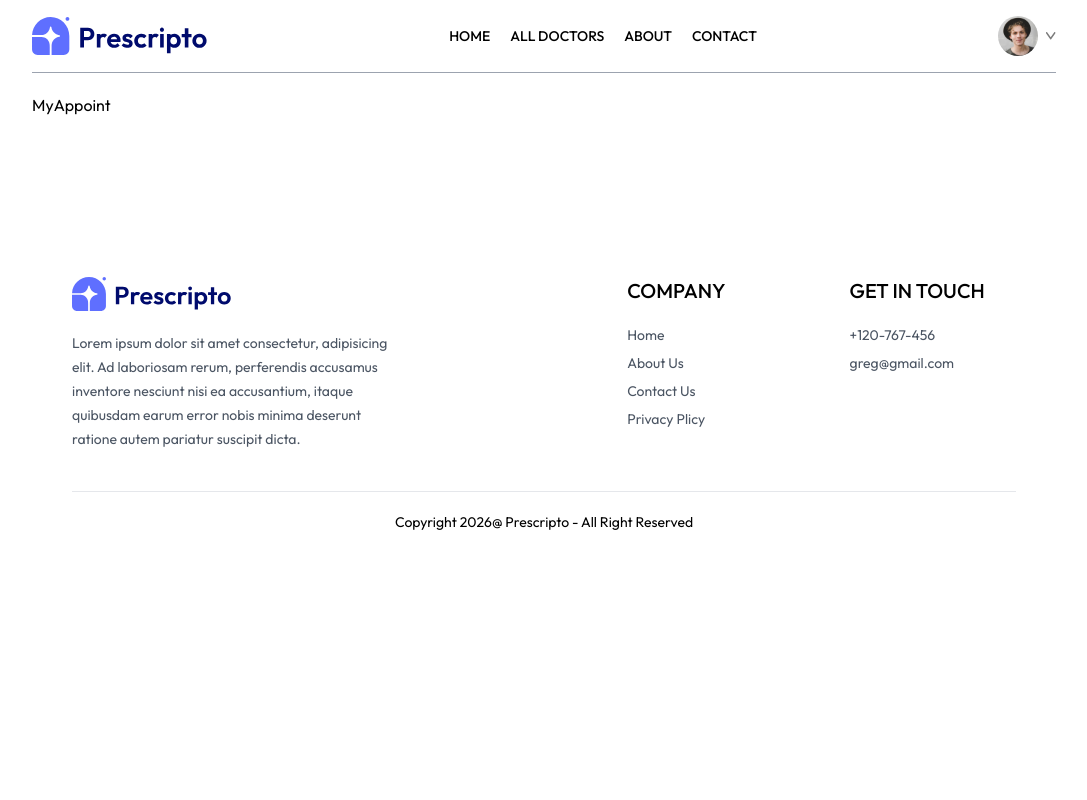
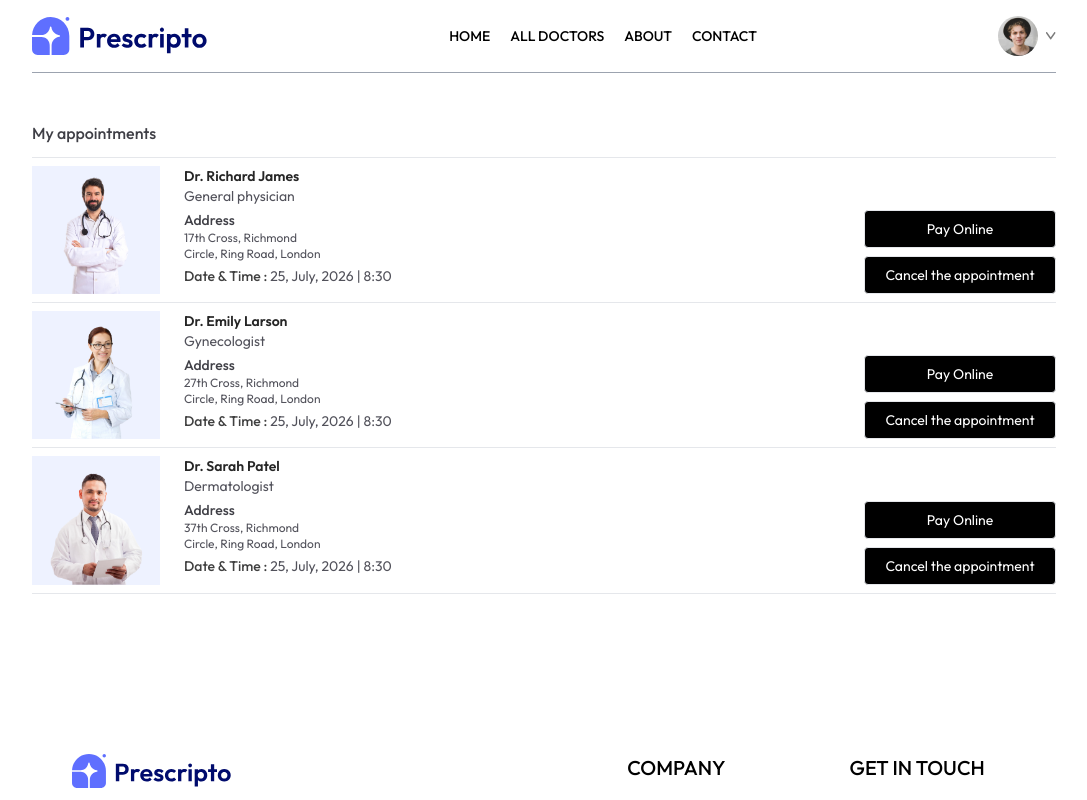
Before and after one commit to Anmol-rajput20/doctor-appointment-booking-system, a React (Vite) app in the folder frontend/: page /appointment in a window 1280 px wide. Shown: the top 800 px of the page, without its empty margins (96-1183 px from the left). Built offline with nearby package versions, Linux system fonts and the light colour scheme.

Commit message:
Implement My Appointments Page

```diff
--- a/frontend/src/pages/MyAppoint.jsx
+++ b/frontend/src/pages/MyAppoint.jsx
@@ -1,8 +1,35 @@
-import React from 'react'
+import React, { useContext } from 'react'
+import { AppContext } from '../context/AppContext'
 
 const MyAppoint = () => {
+
+  const {doctors} = useContext(AppContext)
   return (
-    <div>MyAppoint</div>
+    <div>
+      <p className='pb-3 mt-12 font-medium text-zinc-700 border-b'>My appointments</p>
+      <div>
+        {doctors.slice(0,3).map((item,index) => (
+          <div className='grid grid-cols-[1fr_2fr] gap-4 sm:flex sm:gap-6 py-2 border-b' key={index}>
+            <div>
+               <img className='w-32 bg-indigo-50' src={item.image}></img>
+            </div>
+            <div className='flex-1 text-sm text-zinc-600 '>
+              <p className='text-neutral-800 font-semibold'>{item.name}</p>
+              <p>{item.speciality}</p>
+              <p className='text-zinc-700 font-medium mt-1'>Address</p>
+              <p className='text-xs'>{item.address.line1}</p>
+              <p className='text-xs'>{item.address.line2}</p>
+              <p className='text-sm mt-1'><span className='text-sm text-neutral-700 font-medium'>Date & Time : </span> 25, July, 2026 | 8:30</p>
+            </div>
+            <div></div>
+            <div className='flex flex-col gap-2 justify-end'>
+              <button className='text-sm text-white bg-black text-center sm:min-w-48 py-2 border rounded hover:bg-primary transition-all duration-300'>Pay Online</button>
+              <button  className='text-sm text-white bg-black text-center sm:min-w-48 py-2 border rounded hover:bg-red-600 transition-all duration-300'>Cancel the appointment</button>
+            </div>
+          </div>
+        ))}
+      </div>
+    </div>
   )
 }
 
```
